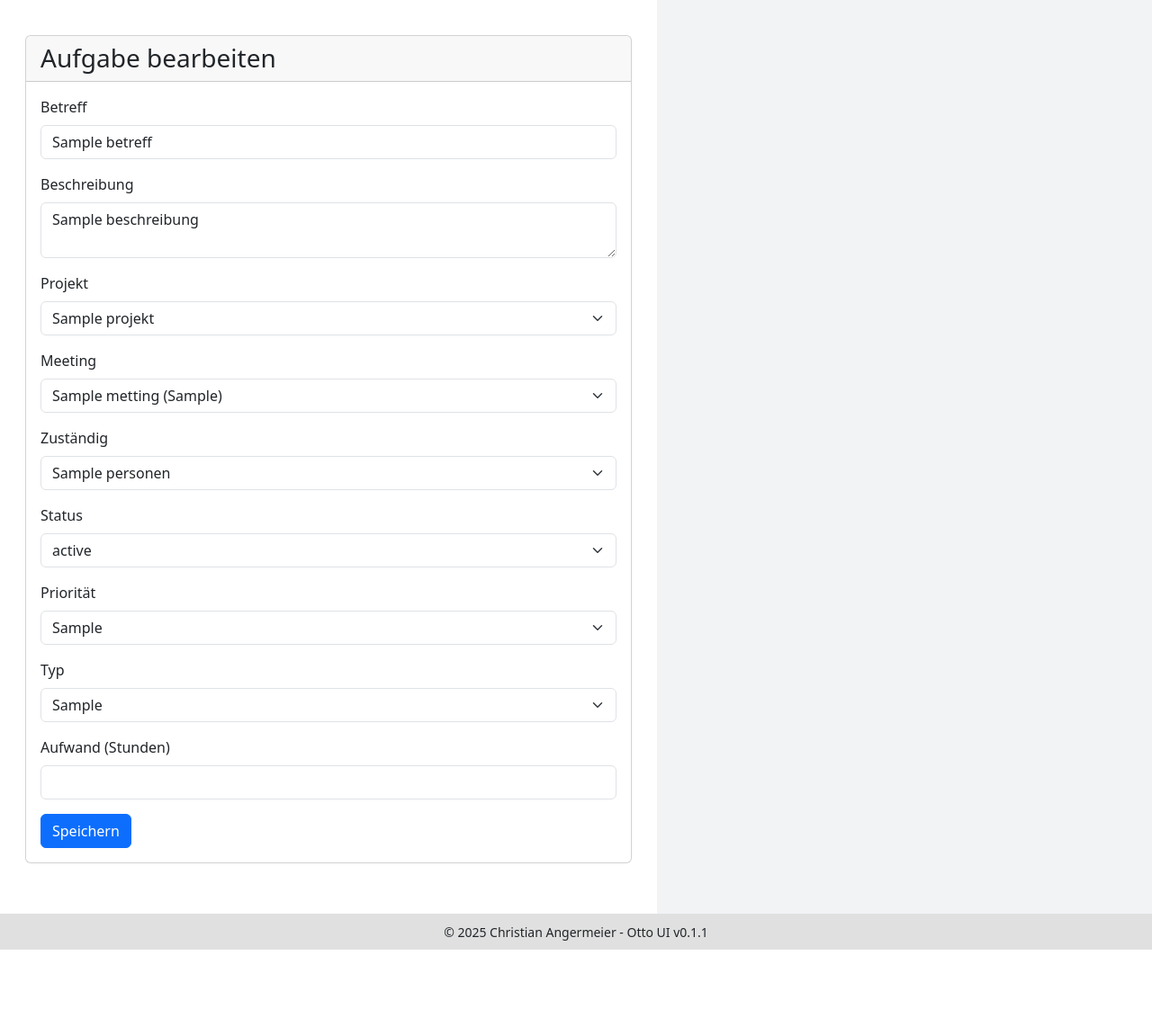
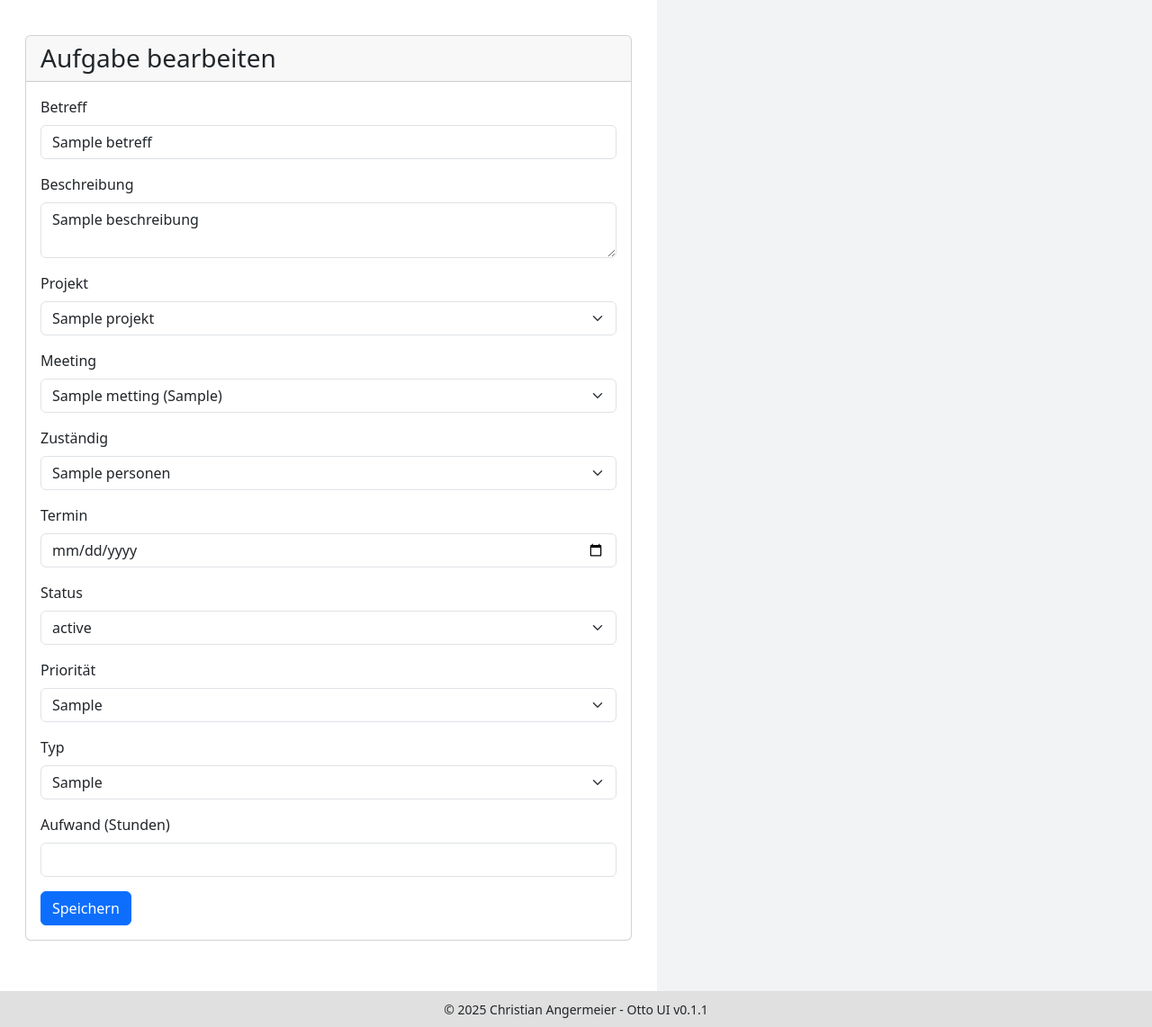
Before and after one commit to gdsanger/otto, a Django app: template otto-ui/core/templates/core/task_detailpage.html in a window 1280 px wide. Shown: the part 57-1199 px from the top of the page at 90% size. Before the commit the page ends 1113 px from the top, so only its background shows below. Run offline with Django 5.2, Linux system fonts and the light colour scheme; the template is opened without the code that fills it: most values are stand-ins (such as "Sample title", 1, 10 or a date in 2020); some libraries are stand-ins or nearby versions.

Commit message:
Add termin field to task detail page and update task links

```diff
--- a/otto-ui/core/templates/core/project_detailview.html
+++ b/otto-ui/core/templates/core/project_detailview.html
@@ -114,7 +114,7 @@
       <tbody>
         {% for task in tasks %}
         <tr id="task-{{ task.id }}">
-          <td><a href="#" class="task-open" data-task-id="{{ task.id }}">{{ task.betreff }}</a></td>
+          <td><a href="/task/view/{{ task.id }}/">{{ task.betreff }}</a></td>
           <td>
             <select class="form-select form-select-sm auto-save" data-task-id="{{ task.id }}" data-field="status">
               {% for s in status_liste %}
--- a/otto-ui/core/templates/core/task_detailpage.html
+++ b/otto-ui/core/templates/core/task_detailpage.html
@@ -49,6 +49,10 @@
             <option value="{{ person.id }}" {% if task.person_id == person.id %}selected{% endif %}>{{ person.name }}</option>
             {% endfor %}
           </select>
+        </div>
+        <div class="mb-3">
+          <label class="form-label">Termin</label>
+          <input class="form-control" type="date" name="termin" value="{{ task.termin|slice:":10" }}">
         </div>
         <div class="mb-3">
           <label class="form-label">Status</label>
--- a/otto-ui/core/templates/core/task_listview.html
+++ b/otto-ui/core/templates/core/task_listview.html
@@ -48,7 +48,7 @@
         <tbody>
             {% for task in tasks %}
             <tr>
-                <td><a href="#" class="task-open" data-task-id="{{ task.id }}">{{ task.betreff }}</a></td>
+                <td><a href="/task/view/{{ task.id }}/">{{ task.betreff }}</a></td>
                 <td>
                     <form hx-post="/task/update_typ/" hx-trigger="change" hx-target="closest td" hx-swap="outerHTML">
                         <input type="hidden" name="task_id" value="{{ task.id }}">
```
